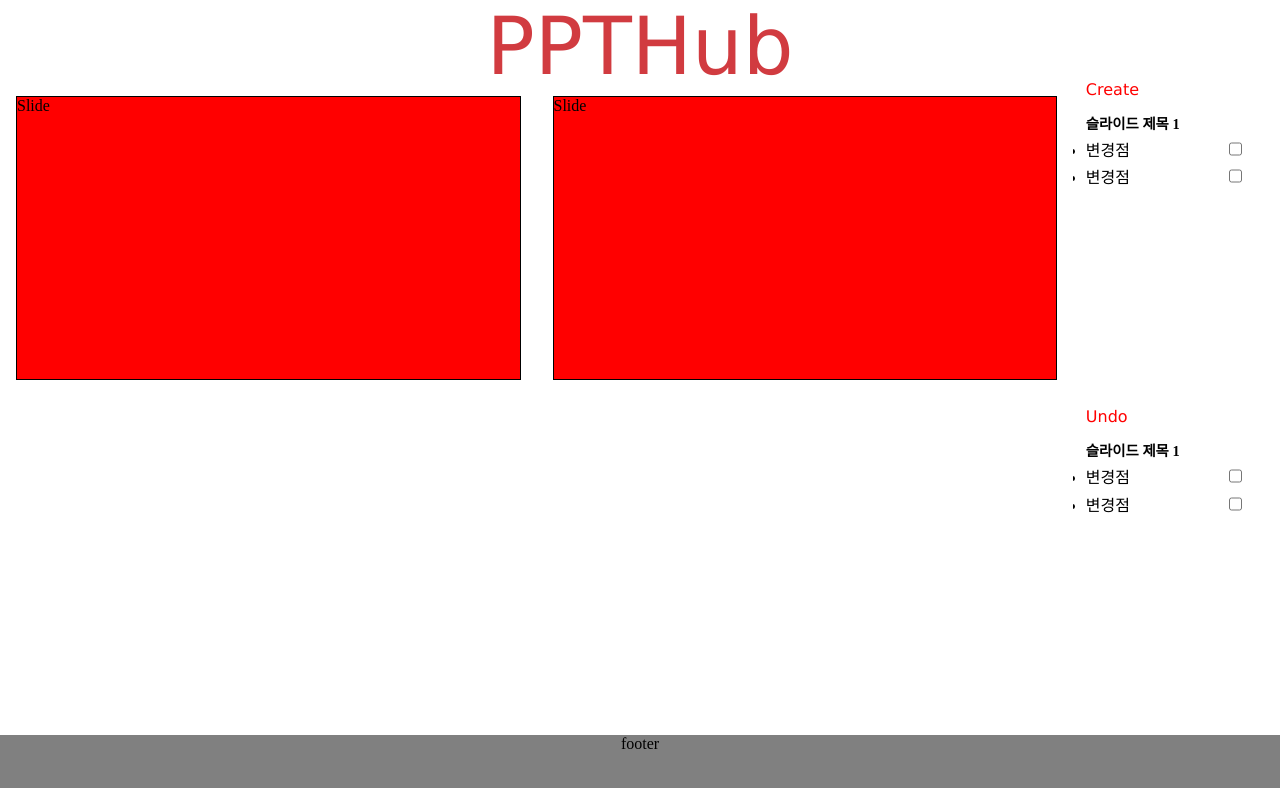
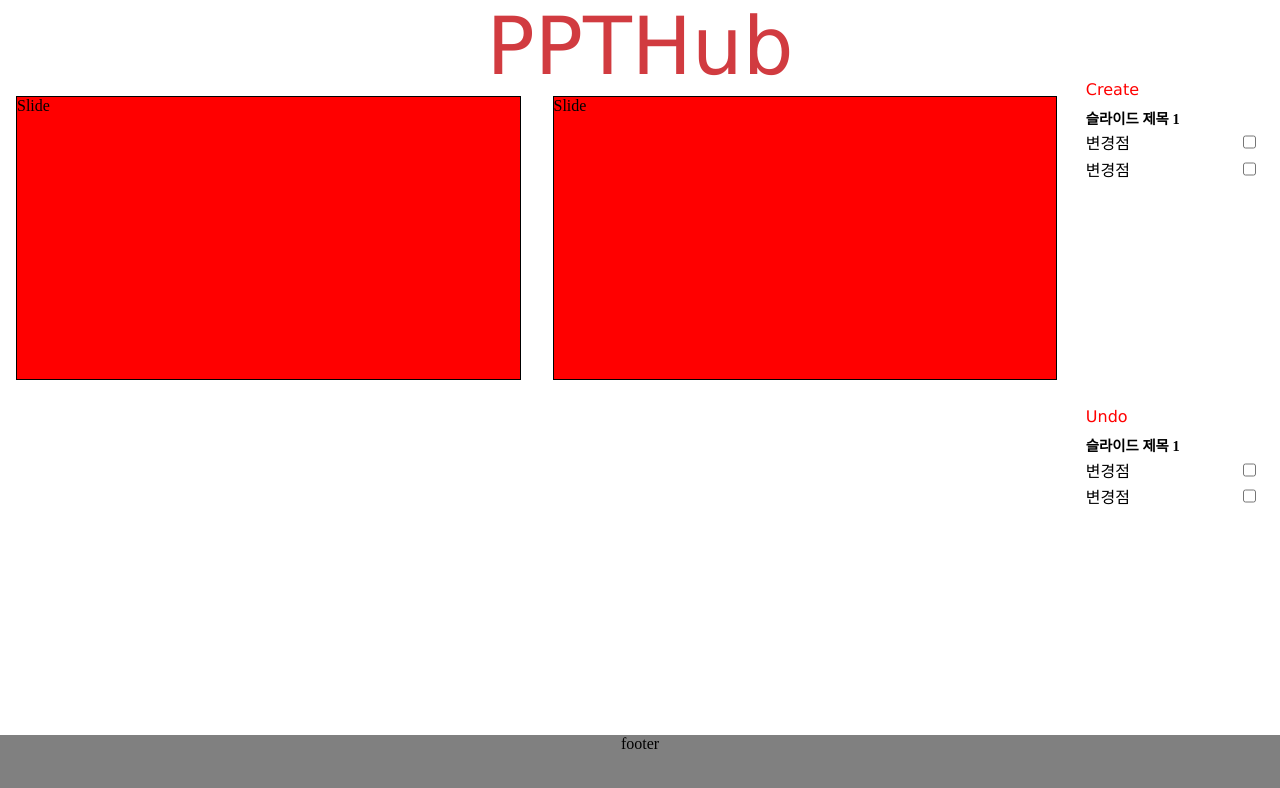
Before and after one commit to Team-threeI/ppthub-client, a React (Create React App) app: page / in a window 1280 px wide. Shown: the top 788 px of the page. Built offline with nearby package versions, Linux system fonts and the light colour scheme.

Commit message:
Fix: 피드백 반영 피드백 반영을 통한 css 수정

```diff
--- a/src/components/SideBar/SideBar.js
+++ b/src/components/SideBar/SideBar.js
@@ -1,17 +1,17 @@
 import React from "react";
 import styled from "styled-components";
-import SideBarData from "./SideBarList";
+import SideBarSlideList from "./SideBarSlideList";
 
 function SideBar() {
   return (
     <SideBarContainer>
       <SideBarSection>
         <SideBarHeader>Create</SideBarHeader>
-        <SideBarData />
+        <SideBarSlideList />
       </SideBarSection>
       <SideBarSection>
         <SideBarHeader>Undo</SideBarHeader>
-        <SideBarData />
+        <SideBarSlideList />
       </SideBarSection>
     </SideBarContainer>
   );
@@ -32,9 +32,9 @@ const SideBarSection = styled.section`
 `;
 
 const SideBarHeader = styled.header`
+  padding-bottom: 1vh;
   color: red;
   font-family: "Lucida Sans", sans-serif;
-  padding-bottom: 1vw;
 `;
 
 export default SideBar;
--- a/src/components/SideBar/SideBarList.js
+++ b/src/components/SideBar/SideBarSlideList.js
@@ -1,12 +1,10 @@
 import React from "react";
 import styled from "styled-components";
 
-function SideBarList({ sideBarData }) {
+function SideBarSlideList({ sideBarData }) {
   return (
     <SideBarDataContainer>
-      <SideBarLittleHeader>
-        <strong>슬라이드 제목 1</strong>
-      </SideBarLittleHeader>
+      <SideBarLittleHeader>슬라이드 제목 1</SideBarLittleHeader>
       <SideBarItemList>
         <SideBarItem>
           <InputLabel>
@@ -23,18 +21,18 @@ function SideBarList({ sideBarData }) {
   );
 }
 
-const SideBarDataContainer = styled.div`
-  color: black;
-`;
+const SideBarDataContainer = styled.div``;
 
 const SideBarLittleHeader = styled.header`
   font-size: 0.9rem;
+  font-weight: 700;
 `;
 
 const SideBarItemList = styled.ul``;
 
 const SideBarItem = styled.li`
-  padding-top: 0.3vw;
+  padding-top: 0.3vh;
+  list-style: none;
 `;
 
 const InputLabel = styled.label`
@@ -42,10 +40,10 @@ const InputLabel = styled.label`
   justify-content: space-between;
   width: 100%;
   height: 100%;
-  padding-right: 3vw;
+  padding-right: 3vh;
   cursor: pointer;
 `;
 
 const CheckInput = styled.input``;
 
-export default SideBarList;
+export default SideBarSlideList;
```
